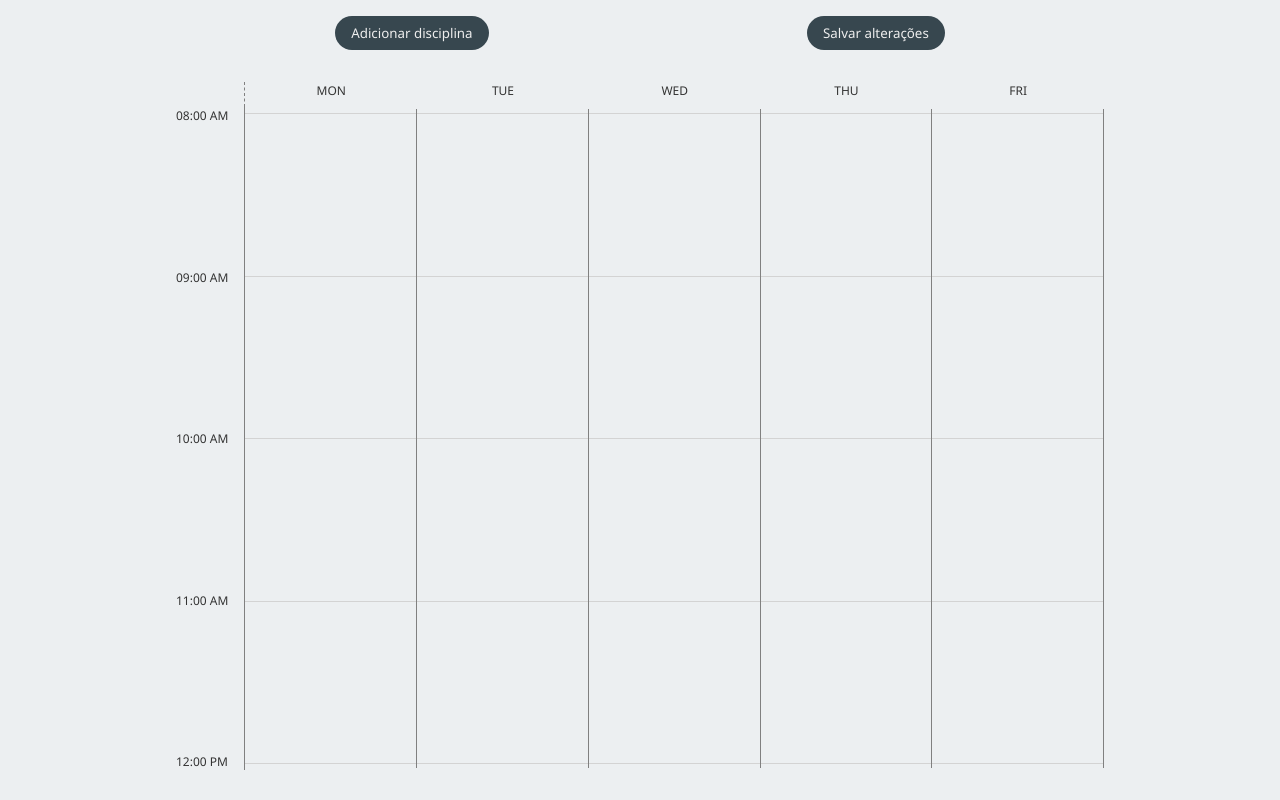
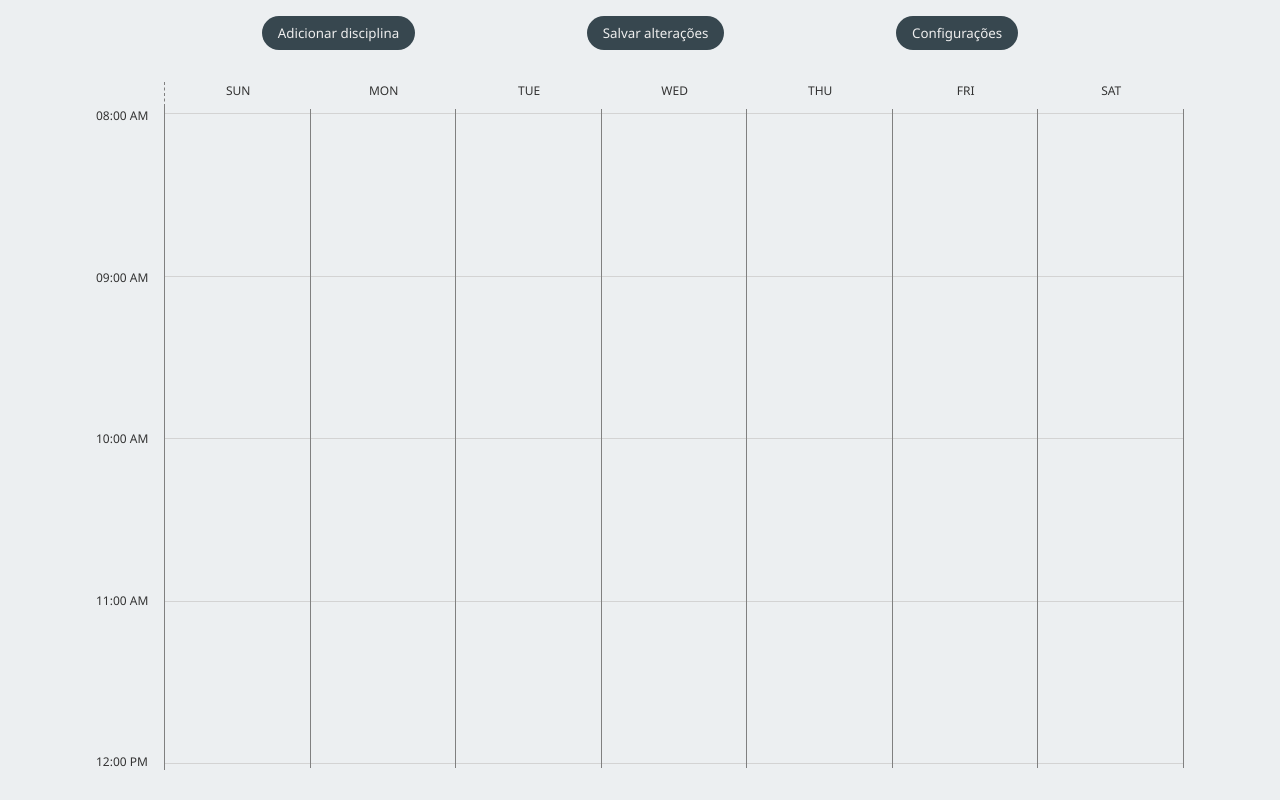
Before and after one commit to gabriel-dp/CronoClick, a Next.js app: page /schedule in a window 1280 px wide. Built offline with nearby package versions, Linux system fonts and the light colour scheme.

Commit message:
:sparkles: Initial configs setup

```diff
--- a/src/app/schedule/page.tsx
+++ b/src/app/schedule/page.tsx
@@ -2,6 +2,7 @@
 
 import dynamic from "next/dynamic";
 
+import { Configs } from "@/types/configs";
 import { Schedule } from "@/types/schedules";
 import { DayClasses } from "@/types/classes";
 import { useSchedule } from "@/hooks/useSchedule";
@@ -23,7 +24,19 @@ const generateInitialSchedule = (): Schedule => ({
 	subjects: []
 });
 
+const generateInitialConfigs = (): Configs => ({
+	firstDayWeek: 0,
+	minimizeTimeSpan: false,
+	weekends: false,
+	timeInterval: 60
+});
+
 export default function SchedulePage() {
+	const [storedConfigs, setStoredConfigs] = useLocalStorage<Configs>(
+		"cc-configs",
+		generateInitialConfigs()
+	);
+
 	const [storedSchedule, setStoredSchedule] = useLocalStorage<Schedule>(
 		"cc-schedule",
 		generateInitialSchedule()
@@ -31,13 +44,8 @@ export default function SchedulePage() {
 	const { schedule, ...controls } = useSchedule(storedSchedule);
 	const { disableCloseAlert } = useCloseTabAlert(schedule);
 
-	// Define week structure
-	const days: string[] = LocalDaysNames().map((day, i) => {
-		if (i != 0 && i != 6) return day;
-		return "";
-	});
-
-	const initialWeek: DayClasses[] = days.map((day) => ({
+	// Set week data structure
+	const initialWeek: DayClasses[] = LocalDaysNames().map((day) => ({
 		day,
 		items: []
 	}));
@@ -78,10 +86,22 @@ export default function SchedulePage() {
 		disableCloseAlert();
 	};
 
+	const updateConfigs = (newConfigs: Configs) => {
+		setStoredConfigs(newConfigs);
+	};
+
 	return (
 		<>
-			<ScheduleControl controls={controls} saveChanges={saveChanges} />
-			<ScheduleWeek week={week} controls={controls} />
+			<ScheduleControl
+				controls={controls}
+				saveChanges={saveChanges}
+				updateConfigs={updateConfigs}
+			/>
+			<ScheduleWeek
+				week={week}
+				controls={controls}
+				configs={storedConfigs}
+			/>
 		</>
 	);
 }
--- a/src/components/ScheduleControl/index.tsx
+++ b/src/components/ScheduleControl/index.tsx
@@ -1,31 +1,43 @@
 "use client";
 
+import { Configs } from "@/types/configs";
 import { ScheduleControlI } from "@/hooks/useSchedule";
 import { useModal } from "@/hooks/useModal";
+import Modal from "@/components/ui/Modal";
 import Button from "@/components/ui/Button";
 import SubjectForm from "@/components/forms/SubjectForm";
-import Modal from "@/components/ui/Modal";
+import ScheduleConfigsForm from "@/components/forms/ScheduleConfigsForm";
 
 import { ControlBar } from "./styles";
 
 interface ScheduleControlProps {
 	controls: ScheduleControlI;
 	saveChanges: () => void;
+	updateConfigs: (newConfigs: Configs) => void;
 }
 
 export default function ScheduleControl(props: ScheduleControlProps) {
 	const addSubjectModal = useModal();
+	const configsModal = useModal();
 
 	return (
 		<ControlBar>
 			<Button onClick={addSubjectModal.open}>Adicionar disciplina</Button>
 			<Button onClick={props.saveChanges}>Salvar alterações</Button>
+			<Button onClick={configsModal.open}>Configurações</Button>
 			<Modal {...addSubjectModal}>
 				<SubjectForm
 					controls={props.controls}
 					finally={addSubjectModal.close}
 				/>
 			</Modal>
+			<Modal {...configsModal}>
+				<ScheduleConfigsForm
+					initialConfigs={{} as Configs}
+					updateConfigs={props.updateConfigs}
+					finally={configsModal.close}
+				/>
+			</Modal>
 		</ControlBar>
 	);
 }
--- a/src/components/ScheduleWeek/index.tsx
+++ b/src/components/ScheduleWeek/index.tsx
@@ -1,3 +1,4 @@
+import { Configs } from "@/types/configs";
 import { Class, DayClasses } from "@/types/classes";
 import { ScheduleControlI } from "@/hooks/useSchedule";
 
@@ -12,6 +13,7 @@ const MAX_END = 24 * 60;
 interface ScheduleProps {
 	week: DayClasses[];
 	controls: ScheduleControlI;
+	configs: Configs;
 }
 
 export default function Schedule(props: ScheduleProps) {
--- a/src/components/ScheduleWeek/styles.ts
+++ b/src/components/ScheduleWeek/styles.ts
@@ -3,14 +3,14 @@
 import styled from "styled-components";
 
 export const ScheduleContainer = styled.div`
-	width: min(100%, 60rem);
+	width: min(100%, 70rem);
 	height: clamp(35rem, calc(100dvh - 5rem), 50rem);
 	padding: 1rem 0;
 	margin: auto;
 	overflow-x: auto;
 
 	display: grid;
-	grid-template-columns: min-content minmax(40rem, 1fr);
+	grid-template-columns: min-content minmax(55rem, 1fr);
 	grid-template-rows: min-content 1fr;
 
 	.empty {
--- /dev/null
+++ b/src/components/forms/ScheduleConfigsForm/index.tsx
@@ -0,0 +1,60 @@
+import { useForm } from "react-hook-form";
+import { zodResolver } from "@hookform/resolvers/zod";
+import { useEffect } from "react";
+
+import { Configs } from "@/types/configs";
+import Input from "@/components/ui/Input";
+import Checkbox from "@/components/ui/Checkbox";
+import { FormContainer } from "@/components/forms/styles";
+
+import { configsSchema, ConfigsSchema } from "./types";
+import Button from "@/components/ui/Button";
+
+interface ScheduleConfigsFormProps {
+	initialConfigs: Configs;
+	updateConfigs: (newConfigs: Configs) => void;
+	finally: () => void;
+}
+
+export default function ScheduleConfigsForm(props: ScheduleConfigsFormProps) {
+	const { register, handleSubmit, reset } = useForm<ConfigsSchema>({
+		resolver: zodResolver(configsSchema)
+	});
+
+	// Set initial values
+	useEffect(() => {
+		reset(props.initialConfigs);
+	}, [reset, props.initialConfigs]);
+
+	function handleChange(configs: ConfigsSchema) {
+		props.updateConfigs(configs);
+		props.finally();
+	}
+
+	return (
+		<FormContainer onSubmit={handleSubmit(handleChange)}>
+			<h1>Configurações</h1>
+			<Checkbox
+				label={"Mostrar finais de semana"}
+				alignment="horizontal"
+				{...register("weekends")}
+			/>
+			<Input
+				label="Primeiro dia da semana"
+				type="number"
+				{...register("firstDayWeek")}
+			/>
+			<Input
+				label="Duração dos intervalos"
+				type="number"
+				{...register("timeInterval")}
+			/>
+			<Checkbox
+				label={"Minimizar intervalo de tempo"}
+				alignment="horizontal"
+				{...register("minimizeTimeSpan")}
+			/>
+			<Button type="submit">Salvar</Button>
+		</FormContainer>
+	);
+}
--- /dev/null
+++ b/src/components/forms/ScheduleConfigsForm/types.ts
@@ -0,0 +1,9 @@
+import z from "zod";
+
+export const configsSchema = z.object({
+	weekends: z.boolean(),
+	firstDayWeek: z.coerce.number(),
+	minimizeTimeSpan: z.boolean(),
+	timeInterval: z.coerce.number()
+});
+export type ConfigsSchema = z.infer<typeof configsSchema>;
--- a/src/components/ui/Checkbox/index.tsx
+++ b/src/components/ui/Checkbox/index.tsx
@@ -4,16 +4,20 @@ import { CheckboxLabel, CheckboxWrapper, InputCheckbox } from "./styles";
 
 interface CheckboxProps extends React.ComponentPropsWithoutRef<"input"> {
 	label: string;
-	alignment: "vertical" | "horizontal";
+	alignment?: "vertical" | "horizontal";
+	small?: boolean;
 }
 
 const Checkbox = forwardRef<HTMLInputElement, CheckboxProps>(function _(
-	{ alignment, label, ...rest },
+	{ alignment, label, small, ...rest },
 	ref
 ) {
 	return (
-		<CheckboxWrapper $alignment={alignment}>
-			<CheckboxLabel>{label}</CheckboxLabel>
+		<CheckboxWrapper
+			$alignment={alignment ?? "horizontal"}
+			$small={!!small}
+		>
+			<CheckboxLabel $small={!!small}>{label}</CheckboxLabel>
 			<InputCheckbox ref={ref} {...rest} />
 		</CheckboxWrapper>
 	);
--- a/src/components/ui/Checkbox/styles.ts
+++ b/src/components/ui/Checkbox/styles.ts
@@ -2,17 +2,20 @@
 
 import styled from "styled-components";
 
-export const CheckboxWrapper = styled.div<{ $alignment: string }>`
+export const CheckboxWrapper = styled.div<{
+	$alignment: string;
+	$small: boolean;
+}>`
 	display: flex;
 	flex-direction: ${(props) =>
 		props.$alignment == "horizontal" ? "row" : "column"};
 	justify-content: center;
 	align-items: center;
-	gap: 0.25rem;
+	gap: ${(props) => (props.$small ? 0.25 : 0.75)}rem;
 `;
 
-export const CheckboxLabel = styled.label`
-	font-size: 0.75rem;
+export const CheckboxLabel = styled.label<{ $small: boolean }>`
+	font-size: ${(props) => (props.$small ? 0.75 : 1)}rem;
 `;
 
 export const InputCheckbox = styled.input.attrs({
--- /dev/null
+++ b/src/types/configs.ts
@@ -0,0 +1,6 @@
+export interface Configs {
+	weekends: boolean;
+	firstDayWeek: number;
+	minimizeTimeSpan: boolean;
+	timeInterval: number;
+}
```
Also changed, not shown: src/components/forms/SubjectForm/index.tsx (+8 -3 lines), src/components/forms/styles.ts (renamed from src/components/forms/SubjectForm/styles.ts).
